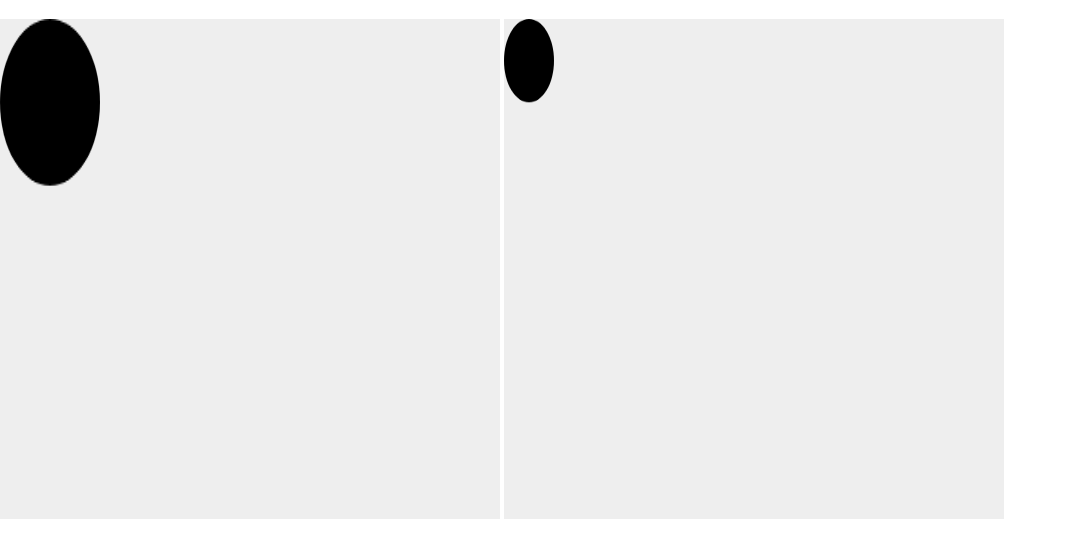
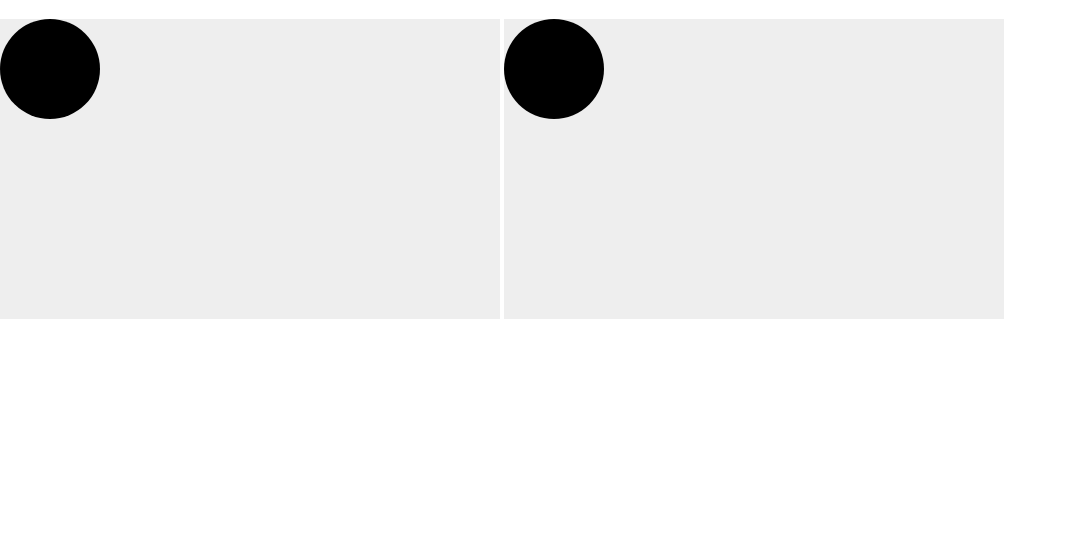
Before and after one commit to fireworks80/codelab-canvas, a website: page 01-start/02.html in a window 1280 px wide. Shown: the part 70-628 px from the top of the page, without its empty margins (0-1067 px from the left). Drawn offline with Linux system fonts and the light colour scheme.

Commit message:
2배율 관련 css 수정

```diff
--- a/01-start/02.html
+++ b/01-start/02.html
@@ -11,7 +11,7 @@
       .canvas {
         /* 시각적인 크기 */
         width: 500px;
-        height: 500px;
+        height: 300px;
         background: #eee;
       }
     </style>
@@ -45,7 +45,7 @@
       ctx1.fill();
 
       ctx2.beginPath();
-      ctx2.arc(50, 50, 50, 0, Math.PI * 2, false);
+      ctx2.arc(100, 100, 100, 0, Math.PI * 2, false);
       ctx2.fill();
 
     </script>
```
